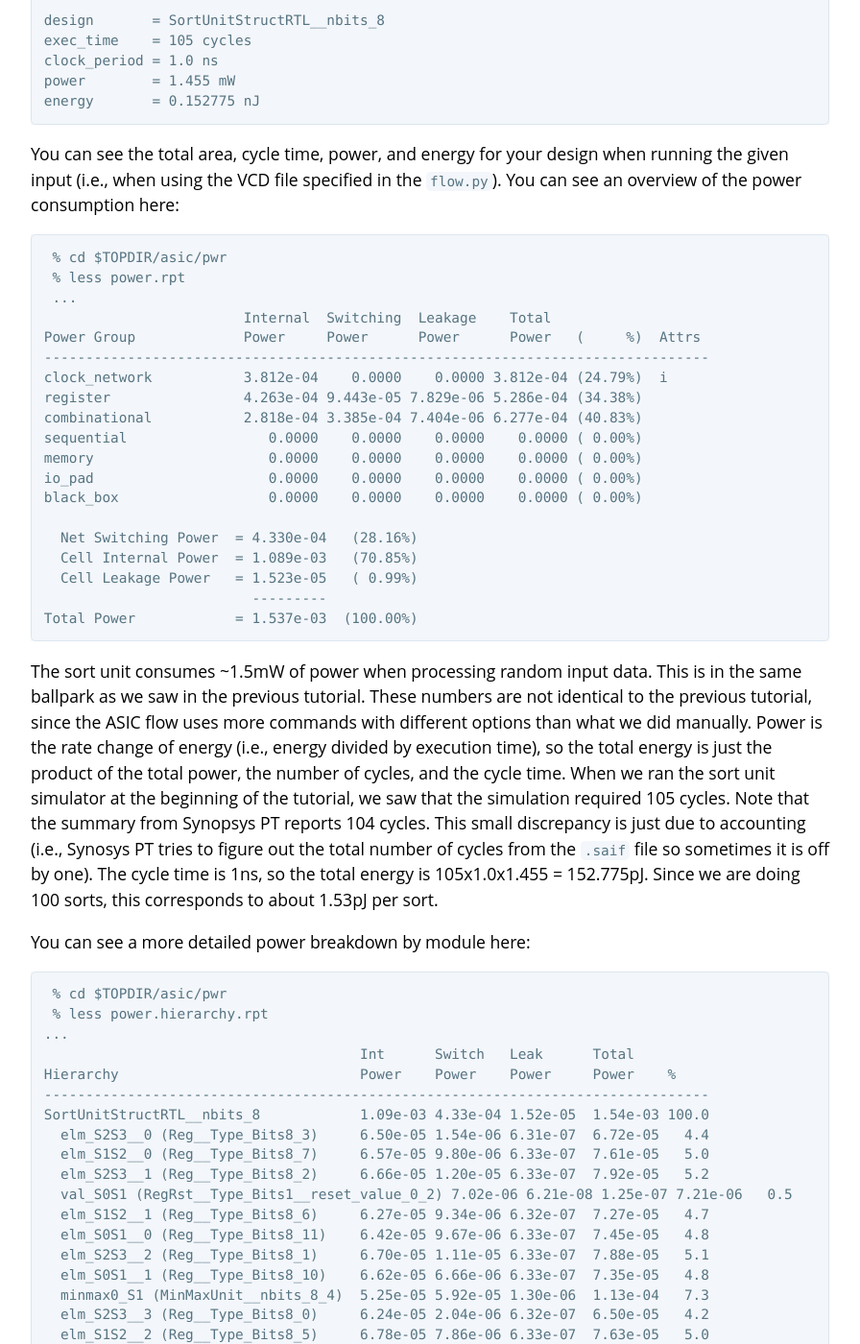
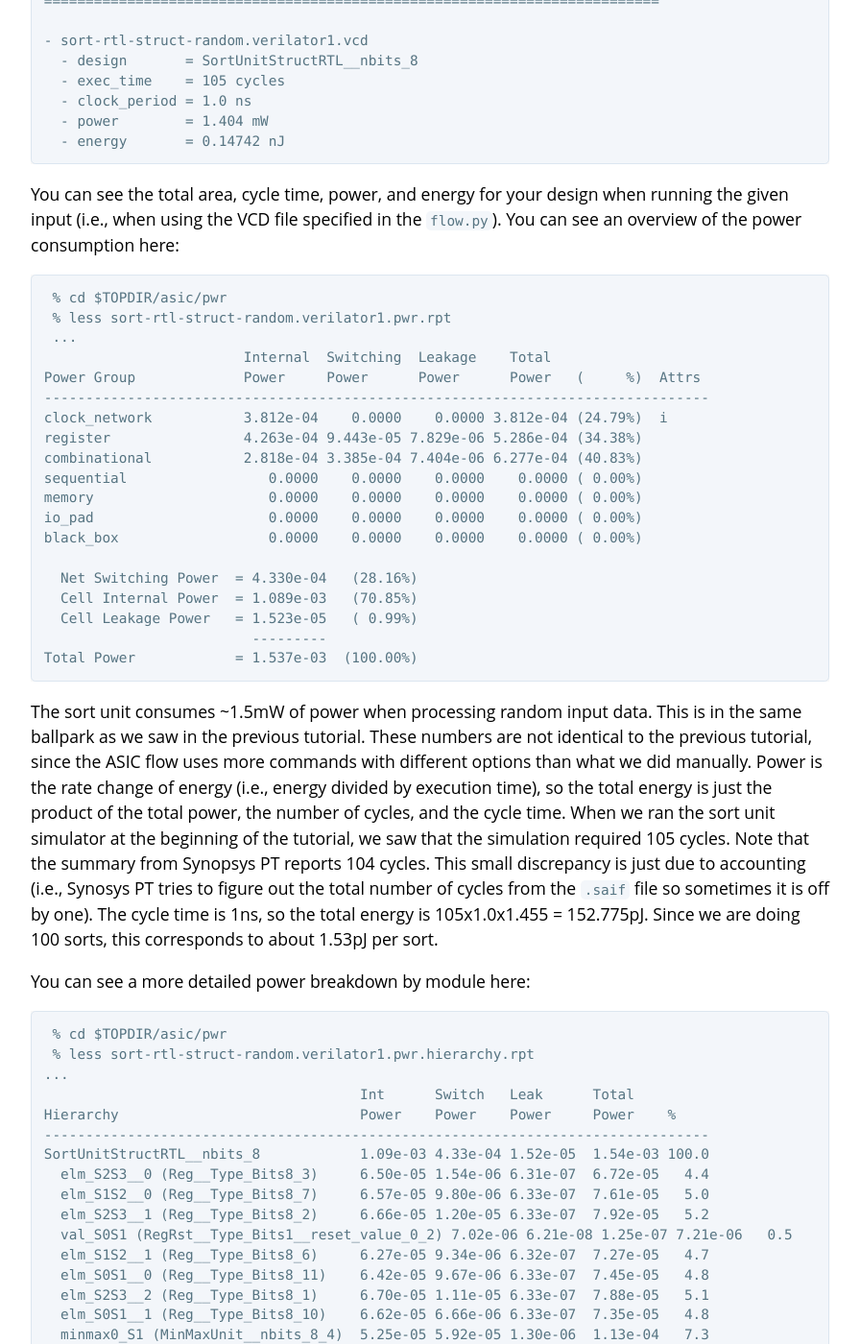
Before and after one commit to cornell-ece5745/ece5745-tut6-asic-flow, a Jekyll site: the page built from docs/index.md, in a window 1280 px wide and 1400 px high, scrolled down 14837 px. Shown: the whole window at 96% size, without its empty margins (192-1088 px from the left). Built offline with Jekyll 4.4.1, drawn with Linux system fonts in a browser that asks for light colours; our own code applies the rules of GitHub Pages for plain Markdown files; some of the changed text lies outside the part shown.

Commit message:
staff update from: ece5745-tut6-asic-flow-0.0-1110-gea41aad [ci skip]

````diff
--- a/docs/index.md
+++ b/docs/index.md
@@ -670,15 +671,16 @@
  % cd $TOPDIR/asic/build/pwr
  % less summary.txt
 
-#=========================================================================
-# Power & Energy Analysis Summary
-#=========================================================================
+==========================================================================
+ Power & Energy Analysis Summary
+==========================================================================
 
-design       = SortUnitStructRTL__nbits_8
-exec_time    = 105 cycles
-clock_period = 1.0 ns
-power        = 1.455 mW
-energy       = 0.152775 nJ
+- sort-rtl-struct-random.verilator1.vcd
+  - design       = SortUnitStructRTL__nbits_8
+  - exec_time    = 105 cycles
+  - clock_period = 1.0 ns
+  - power        = 1.404 mW
+  - energy       = 0.14742 nJ
 ```
 
 You can see the total area, cycle time, power, and energy for your design
@@ -687,7 +689,7 @@
 
 ```
  % cd $TOPDIR/asic/pwr
- % less power.rpt
+ % less sort-rtl-struct-random.verilator1.pwr.rpt
  ...
                         Internal  Switching  Leakage    Total
 Power Group             Power     Power      Power      Power   (     %)  Attrs
@@ -726,7 +728,7 @@
 
 ```
  % cd $TOPDIR/asic/pwr
- % less power.hierarchy.rpt
+ % less sort-rtl-struct-random.verilator1.pwr.hierarchy.rpt
 ...
                                       Int      Switch   Leak      Total
 Hierarchy                             Power    Power    Power     Power    %
@@ -815,18 +817,23 @@
  Summary
 ==========================================================================
 
-design_name   = SortUnitStructRTL__nbits_8
-design_area   = 707.294 um^2
-stdcells_area = 707.294 um^2
-macros_area   = 0.0 um^2
-chip_area     = 1612.066 um^2
-core_area     = 1018.248 um^2
-constraint    = 0.95 ns
-slack         = 0.164 ns
-actual_clk    = 0.786 ns
-exec_time     = 105 cycles
-power         = 1.474 mW
-energy        = 0.147031 nJ
+design_name = SortUnitStructRTL__nbits_8
+
+area & timing
+  design_area   = 713.678 um^2
+  stdcells_area = 713.678 um^2
+  macros_area   = 0.0 um^2
+  chip_area     = 1626.856 um^2
+  core_area     = 1029.952 um^2
+  constraint    = 0.95 ns
+  slack         = 0.17 ns
+  actual_clk    = 0.78 ns
+
+power & energy
+  sort-rtl-struct-random.verilator1.vcd
+    exec_time = 105 cycles
+    power     = 1.484 mW
+    energy    = 0.148029 nJ
 ```
 
 The summary is also saved to `summary.txt` in the `summary` directory.
@@ -910,19 +917,24 @@
  % ../tut3_pymtl/sort/sort-sim --impl rtl-struct --stats --input zeros --translate --dump-vcd
 ```
 
-Now we need to change the entry in the `flow.py` to point to the new VCD
+Now we need to change the entry in the `flow.py` to point add a new VCD
 file. The entry in the `flow.py` should look like this:
 
 ```
  % cd $TOPDIR/asic/build
  % less flow.py
+...
+#-------------------------------------------------------------------------
+# Flow parameters
+#-------------------------------------------------------------------------
 
 build_dir = '../../../sim/build'
 files = [
   f'{build_dir}/SortUnitStructRTL__nbits_8__pickled.v',
+  f'{build_dir}/sort-rtl-struct-random.verilator1.vcd',
   f'{build_dir}/sort-rtl-struct-zeros.verilator1.vcd',
 ]
-
+...
 ```
 
 Now we re-run Synopsys PT:
@@ -933,15 +945,23 @@
  % pyhflow run pwr
 
 ...
-#=========================================================================
-# Power & Energy Analysis Summary
-#=========================================================================
+==========================================================================
+ Power & Energy Analysis Summary
+==========================================================================
 
-design       = SortUnitStructRTL__nbits_8
-exec_time    = 105 cycles
-clock_period = 1.0 ns
-power        = 0.7033 mW
-energy       = 0.0738465 nJ
+- sort-rtl-struct-random.verilator1.vcd
+  - design       = SortUnitStructRTL__nbits_8
+  - exec_time    = 105 cycles
+  - clock_period = 0.95 ns
+  - power        = 1.484 mW
+  - energy       = 0.148029 nJ
+
+- sort-rtl-struct-zeros.verilator1.vcd
+  - design       = SortUnitStructRTL__nbits_8
+  - exec_time    = 105 cycles
+  - clock_period = 0.95 ns
+  - power        = 0.5819 mW
+  - energy       = 0.0580445 nJ
 ```
 
 Not surprisingly, sorting a stream of zeros consumes significantly less
@@ -951,7 +971,7 @@
 
 ```
  % cd $TOPDIR/asic/build/pwr
- % less power.hierarchy.rpt
+ % less sort-rtl-struct-zeros.verilator1.pwr.rpt
 ...
                                       Int      Switch   Leak      Total
 Hierarchy                             Power    Power    Power     Power    %
````
Also changed, not shown: other parts of docs/index.md (+9 -8 lines).
